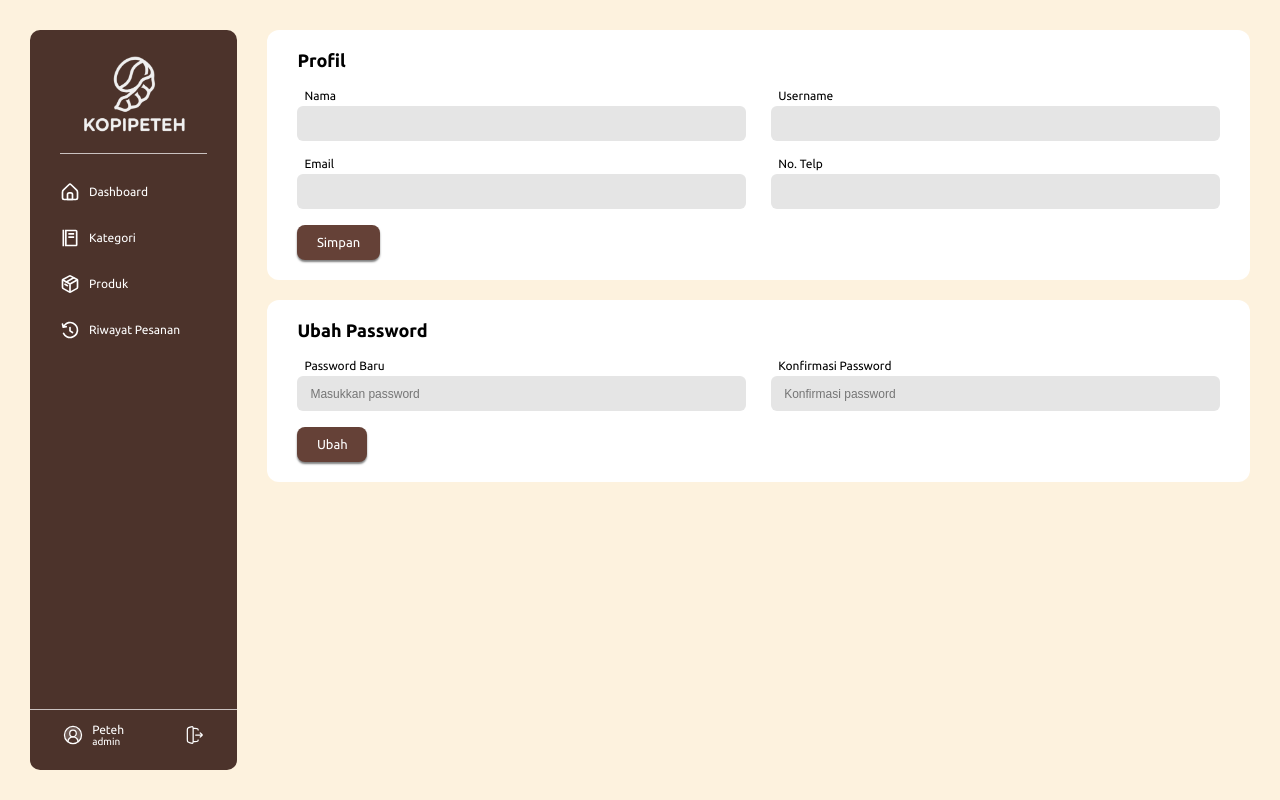
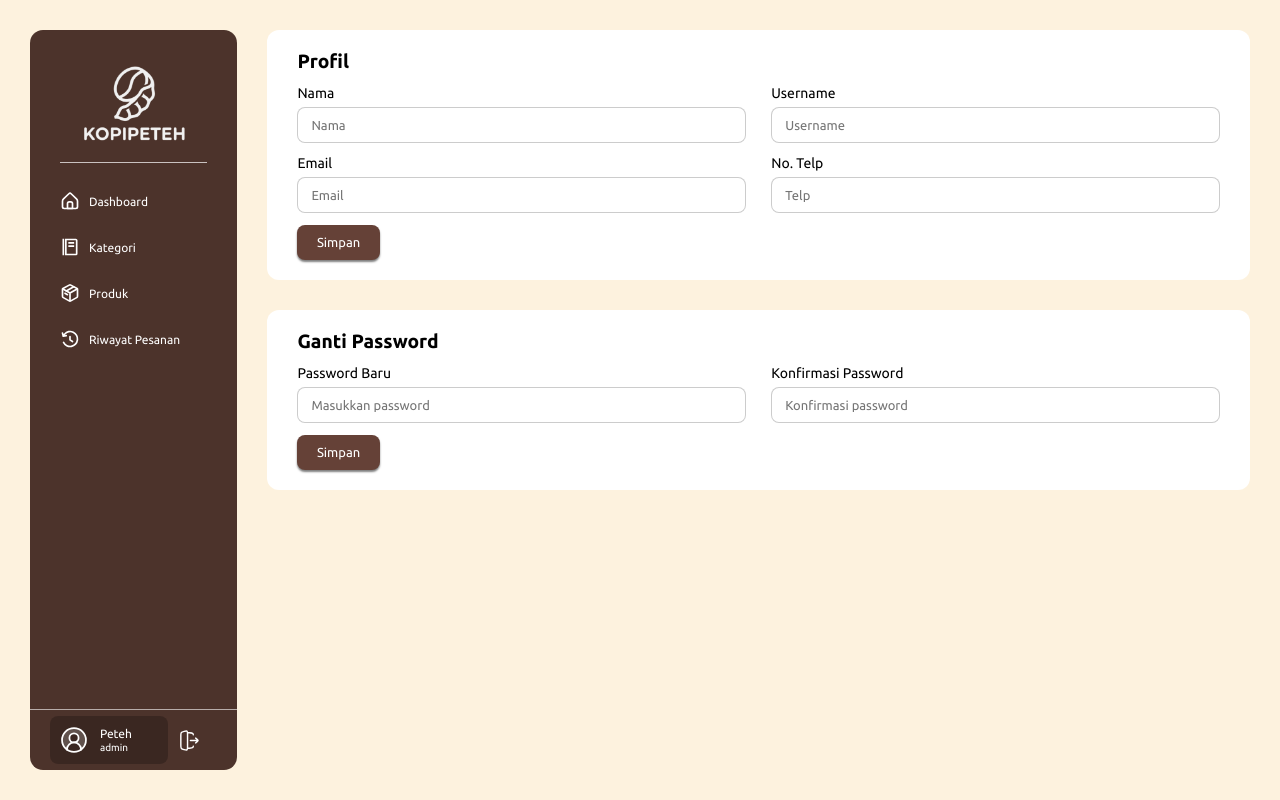
Before and after one commit to Ish4L/Kelompok6_KopiPeteh, a Laravel app: page /profil in a window 1280 px wide. Run offline with Laravel 12, Linux system fonts and the light colour scheme; a user stored in the database is signed in; data comes from the database, SQL or seed files in the repository; style sheets or scripts are compiled from the project's sources; some web fonts are replaced.

Commit message:
polishing sidebar & admin profile

```diff
--- a/resources/css/styleadmin.css
+++ b/resources/css/styleadmin.css
@@ -11,7 +11,7 @@ body {
     background-color: #FDF2DE;
 }
 
-.wrapper{
+.wrapper {
     display: flex;
     position: relative;
     width: 100%;
@@ -21,17 +21,17 @@ body {
     gap:30px;
 }
 
-.sidebar{
+.sidebar {
     width: 17%;
     height: 100%;
     display: flex;
     flex-direction: column;
-    border-radius: 10px;
+    border-radius: 13px;
     background: #4C332B;
     transition: 1s;
 }
 
-.sidebar-header{
+.sidebar-header {
     width: 100%;
     display: flex;
     justify-content: center;
@@ -49,7 +49,7 @@ body {
 .sidebar-header img {
     width: 73%;
     height: auto;
-    padding: 1.2em 0;
+    padding: 1.8em 0 1.2em;
     object-fit: contain;
 }
 
@@ -66,8 +66,17 @@ body {
     transition: 0.3s ease;
 }
 
+.sidebar ul li:last-child {
+    margin-top: auto;
+}
+
 .sidebar ul li:hover {
     background-color: rgba(255, 255, 255, 0.1);
+    /* background-color: blue; */
+}
+
+.sidebar ul li:last-child:hover {
+    background-color: transparent;
 }
 
 .sidebar ul li.active {
@@ -77,16 +86,19 @@ body {
     box-shadow: 0 3px 5px 0px rgba(0, 0, 0, 0.5);
 }
 
-.sidebar ul li:last-child {
-    margin-top: auto;
-    margin-bottom: 10px;
+.sidebar ul li:last-child.active {
+    width: 100%;
+    border-radius: 0;
+    background: none;
+    box-shadow: none;
+
+    .profile-link {
+    background-color: rgba(0, 0, 0, 0.23);
+    }
 }
 
-.sidebar ul li:last-child a:hover{
-    color: rgb(252, 54, 54);
-}
-
-.sidebar ul li a {
+.sidebar ul li a,
+.sidebar ul li .profile {
     display: flex;
     align-items: center;
     gap: 9px;
@@ -96,7 +108,8 @@ body {
     color: #fff;
 }
 
-.sidebar ul li a:active {
+.sidebar ul li a:active,
+.sidebar ul li .profile a:active {
     transform: scale(.96);
     transition: 0.3s;
 }
@@ -105,12 +118,59 @@ body {
     width: 20px;
 }
 
+.sidebar ul li .profile {
+    width: 100%;
+    display: flex;
+    justify-content: space-between;
+    padding: 6px calc(30px + 7px) 6px calc(30px - 10px);
+    border-top: 1.3px solid rgba(255, 255, 255, 0.6);
+}
+
+.sidebar ul li .profile-link {
+    width: 100%;
+    display: flex;
+    align-items: center;
+    gap: 12px;
+    padding: 10px;
+    border-radius: 8px;
+}
+
+.sidebar ul li .profile-link:hover {
+    background-color: rgba(0, 0, 0, 0.23);
+    transition: 0.3s;
+}
+
+.sidebar ul li .text-profile {
+    display: flex;
+    flex-direction: column;
+    gap: 2px;
+}
+
+.sidebar ul li .profile img {
+    width: 28px;
+    height: auto;
+}
+
+.sidebar ul li .logout-link {
+    padding: 0;
+}
+
+.sidebar ul li .profile svg {
+    width: 23px;
+    height: auto;
+}
+
+.sidebar ul li .profile svg:hover {
+    color: rgb(252, 54, 54);
+    transition: 0.2s;
+}
+
 .content {
     flex: 1;
     width: auto;
     height: calc(100vh - 60px);
     padding: 20px 30px;
-    border-radius: 10px;
+    border-radius: 13px;
     background-color: #ffffff;
 
 }
@@ -133,7 +193,8 @@ h3{
     margin-bottom: 1em;
 }
 
-.btn-add, .btn-profile {
+.btn-add,
+.btn-profile {
     width: auto;
     /* height: 100%; */
     line-height: 2.2rem;
@@ -149,11 +210,13 @@ h3{
     transition: 0.3s ease;
 }
 
-.btn-add:hover, .btn-profile:hover{
+.btn-add:hover,
+.btn-profile:hover{
     background-color: #4c332b;
 }
 
-.btn-add:active, .btn-profile:active{
+.btn-add:active,
+.btn-profile:active{
     transform: scale(.95);
     transition: 0.3s;
 }
@@ -178,7 +241,7 @@ h3{
 }
 
 .search-box input {
-    width: 100%;
+    width:100%;
     height: 100%;
     padding: 0 13px 0 38px;
     font-family: 'ubuntu', sans-serif;
@@ -384,7 +447,7 @@ h3{
 
 .report-cards {
     padding: 20px 30px;
-    border-radius: 10px;
+    border-radius: 13px;
     background-color: #ffffff;
 
     display: grid;
@@ -405,6 +468,11 @@ h3{
     padding: 15px 20px;
     display: flex;
     background-color: #4C332B;
+}
+
+.report-card img {
+    width: 2.3rem;
+    height: auto;
 }
 
 .card-text {
@@ -431,7 +499,7 @@ h3{
     flex: 1;
     gap: 12px;
     padding: 20px 30px;
-    border-radius: 10px;
+    border-radius: 13px;
     background-color: #ffffff;
 }
 
@@ -448,139 +516,6 @@ h3{
     height: 4rem;
     display: flex;
     justify-content: center;
-}
-
-.profile-content {
-    flex: 1;
-    min-width: 0;
-    padding: 0 0;
-    background-color: transparent;
-}
-
-.profile-content > h3 {
-    margin: 0 0 36px;
-    color: #888;
-    font-size: 16px;
-    font-weight: 400;
-}
-
-.identity-card h3,
-.password-card h3 {
-    margin: 0 0 18px;
-    color: #000;
-    font-size: 18px;
-    font-weight: 700;
-}
-
-.identity-card,
-.password-card {
-    width: 100%;
-    margin-bottom: 20px;
-    padding: 20px 30px;
-    border-radius: 12px;
-    background-color: #fff;
-}
-
-/* .identity-card form,
-.password-card form {
-    display: grid;
-    grid-template-columns: 1fr 1fr; */
-    /* column-gap: 34px; */
-    /* row-gap: 16px; */
-    /* gap: 20px;
-    align-items: end;
-} */
-
-.form-group {
-    display: flex;
-    gap: 25px;
-}
-
-.form-group .field {
-    width: 100%;
-    display: grid;
-}
-
-.profile-content .form-group label {
-    margin: 0 0 4px 7px;
-    color: #000;
-    font-size: 12px;
-    font-weight: 400;
-}
-
-.profile-content .form-group input {
-    width: 100%;
-    height: 35px;
-    margin-bottom: 16px;
-    padding: 0 13px;
-    border: none;
-    border-radius: 6px;
-    background-color: #e5e5e5;
-    color: #333;
-    font-size: 12px;
-}
-
-/* .profile-content button {
-    grid-column: 1 / -1;
-    justify-self: start;
-    min-width: 88px;
-    height: 34px;
-    margin-top: -8px;
-    padding: 0 20px;
-    border: none;
-    border-radius: 6px;
-    background-color: #654139;
-    color: #fff;
-    font-size: 12px;
-    cursor: pointer;
-}
-
-.profile-content button:hover {
-    background-color: #4c332b;
-} */
-
-.profile-content .password-card {
-    margin-top: 16px;
-}
-
-@media (max-width: 768px) {
-    .profile-content {
-        padding: 20px;
-    }
-
-    .identity-card form,
-    .password-card form {
-        grid-template-columns: 1fr;
-    }
-}
-
-.logout {
-    width: 100%;
-    display: flex;
-    justify-content: center;
-    margin-top: 10px;
-    padding: 0 30px;
-    border-top: 1.3px solid rgba(255, 255, 255, 0.7);
-}
-
-.logout a {
-    display: flex;
-    align-items: center;
-    /* gap: 9px; */
-    padding: 13px 30px;
-    font-size: 12px;
-    text-decoration: none;
-    color: #fff;
-}
-
-.text-profile {
-    color: #ffffff;
-}
-
-.logout svg {
-    width: 20px;
-    height: 20px;
-    margin-left: auto;
 }
 
 .product-table .product-img {
@@ -628,3 +563,59 @@ h3{
 .history-table .status {
     width: 5.8rem;
 }
+
+.profile-content {
+    display: flex;
+    flex-direction: column;
+    gap: 30px;
+    padding: 0;
+    background-color: transparent;
+}
+
+.profile-content .form-card {
+    padding: 20px 30px;
+    border-radius: 12px;
+    background-color: #fff;
+}
+
+.profile-content .input-group {
+    display: flex;
+    gap: 25px;
+}
+
+.profile-content form {
+    display: flex;
+    flex-direction: column;
+    gap: 12px;
+}
+
+.profile-content .field {
+    width: 100%;
+    display: flex;
+    flex-direction: column;
+    gap: 6px;
+}
+
+.profile-content label {
+    font-family: 'ubuntu', sans-serif;
+    font-size: 14px;
+}
+
+.profile-content input {
+    height: 36px;
+    padding: 0 13px;
+    font-family: 'ubuntu', sans-serif;
+    font-size: 13px;
+    border: 1px solid rgba(0, 0, 0, 0.2);
+    border-radius: 8px;
+    background: #fff;
+    outline: none;
+}
+
+.profile-content input:focus-visible {
+    box-shadow: 0 0 1.3px rgba(0, 0, 0, 0.5);
+}
+
+.profile-content button {
+    width: fit-content;
+}
--- a/resources/views/admin/profile.blade.php
+++ b/resources/views/admin/profile.blade.php
@@ -5,7 +5,6 @@
     <title>Profil - KopiPeteh</title>
     <link rel="icon" type="image/png" href="{{ asset('favicon.png') }}">
     <link rel="stylesheet" href="https://cdnjs.cloudflare.com/ajax/libs/font-awesome/7.3.1/css/all.min.css">
-    <!-- @vite(['resources/css/app.css']) -->
     @vite(['resources/css/styleadmin.css'])
 </head>
 <body>
@@ -13,28 +12,27 @@
         <x-sidebar />
 
         <div class="content profile-content">
-
-            <div class="identity-card">
+            <div class="form-card">
                 <h3>Profil</h3>
                 <form action="" method="POST">
-                    <div class="form-group">
+                    <div class="input-group">
                         <div class="field">
                             <label for="name">Nama</label>
-                            <input type="text" id="name" name="name" value="" required>
+                            <input type="text" name="name" placeholder="Nama" required>
                         </div>
                         <div class="field">
                             <label for="username">Username</label>
-                            <input type="text" id="username" name="username" value="" required>
+                            <input type="text" name="username" placeholder="Username" required>
                         </div>
                     </div>
-                    <div class="form-group">
+                    <div class="input-group">
                         <div class="field">
                             <label for="email">Email</label>
-                            <input type="email" id="email" name="email" value="" required>
+                            <input type="email" name="email" placeholder="Email" required>
                         </div>
                         <div class="field">
                             <label for="nomor_telpon">No. Telp</label>
-                            <input type="text" id="nomor_telpon" name="nomor_telpon" value="" required>
+                            <input type="text" name="nomor_telpon" placeholder="Telp" required>
                         </div>
                     </div>
 
@@ -42,21 +40,23 @@
                 </form>
             </div>
 
-            <div class="password-card">
-                <h3>Ubah Password</h3>
+            <div class="form-card">
+                <h3>Ganti Password</h3>
                 <form action="" method="POST">
-                    <div class="form-group">
+                    <div class="input-group">
                         <div class="field">
                             <label for="current_password">Password Baru</label>
-                            <input type="password" id="current_password" name="current_password" placeholder="Masukkan password" required>
+                            <input type="password" name="current_password" placeholder="Masukkan password" required>
                         </div>
                         <div class="field">
                             <label for="new_password">Konfirmasi Password</label>
-                            <input type="password" id="new_password" name="new_password" placeholder="Konfirmasi password" required>
+                            <input type="password" name="new_password" placeholder="Konfirmasi password" required>
                         </div>
                     </div>
 
-                    <button type="submit" class="btn-profile">Ubah</button>
+                    <button type="submit" class="btn-profile">Simpan</button>
                 </form>
             </div>
         </div>
+    </div>
+</body>
--- a/resources/views/components/sidebar.blade.php
+++ b/resources/views/components/sidebar.blade.php
@@ -24,9 +24,9 @@
             </li>
         @endforeach
 
-        <li class="logout">
+        <li class="{{ request()->routeIs('profile') ? 'active' : '' }}">
+            <div class="profile">
                 <a class="profile-link" href="{{ route('profile') }}">
-                 <!-- <img src="{{ asset('images/icons/logout.svg') }}" alt="">  -->
                     <img src="{{ asset('images/icons/user.svg') }}" alt="">
                     <div class="text-profile">
                         <p>Peteh</p>
@@ -34,12 +34,13 @@
                     </div>
                 </a>
 
-            <a href="{{ route('logout') }}" onclick="return confirm('Yakin ingin keluar?')">
+                <a class="logout-link" href="{{ route('logout') }}" onclick="return confirm('Yakin ingin keluar?')">
                     <svg xmlns="http://www.w3.org/2000/svg" width="20" height="20" viewBox="0 0 24 24">
                         <path d="M0 0h24v24H0z" fill="none" />
                         <path fill="none" stroke="currentColor" stroke-linecap="round" stroke-linejoin="round" stroke-width="1.5" d="M4.393 4C4 4.617 4 5.413 4 7.004v9.994c0 1.591 0 2.387.393 3.002q.105.165.235.312c.483.546 1.249.765 2.78 1.202c1.533.438 2.3.657 2.856.329a1.5 1.5 0 0 0 .267-.202C11 21.196 11 20.4 11 18.803V5.197c0-1.596 0-2.393-.469-2.837a1.5 1.5 0 0 0-.267-.202c-.555-.328-1.323-.11-2.857.329c-1.53.437-2.296.656-2.78 1.202a2.5 2.5 0 0 0-.234.312M11 4h2.017c1.902 0 2.853 0 3.443.586c.33.326.476.764.54 1.414m-6 14h2.017c1.902 0 2.853 0 3.443-.586c.33-.326.476-.764.54-1.414m4-6h-7m5.5-2.5S22 11.34 22 12s-2.5 2.5-2.5 2.5" />
                     </svg>
                 </a>
+            </div>
         </li>
     </ul>
 </div>
```
Also changed, not shown: public/images/icons/cup.svg, public/images/icons/income.svg. Lines whose indentation alone changed are shown as unchanged.
